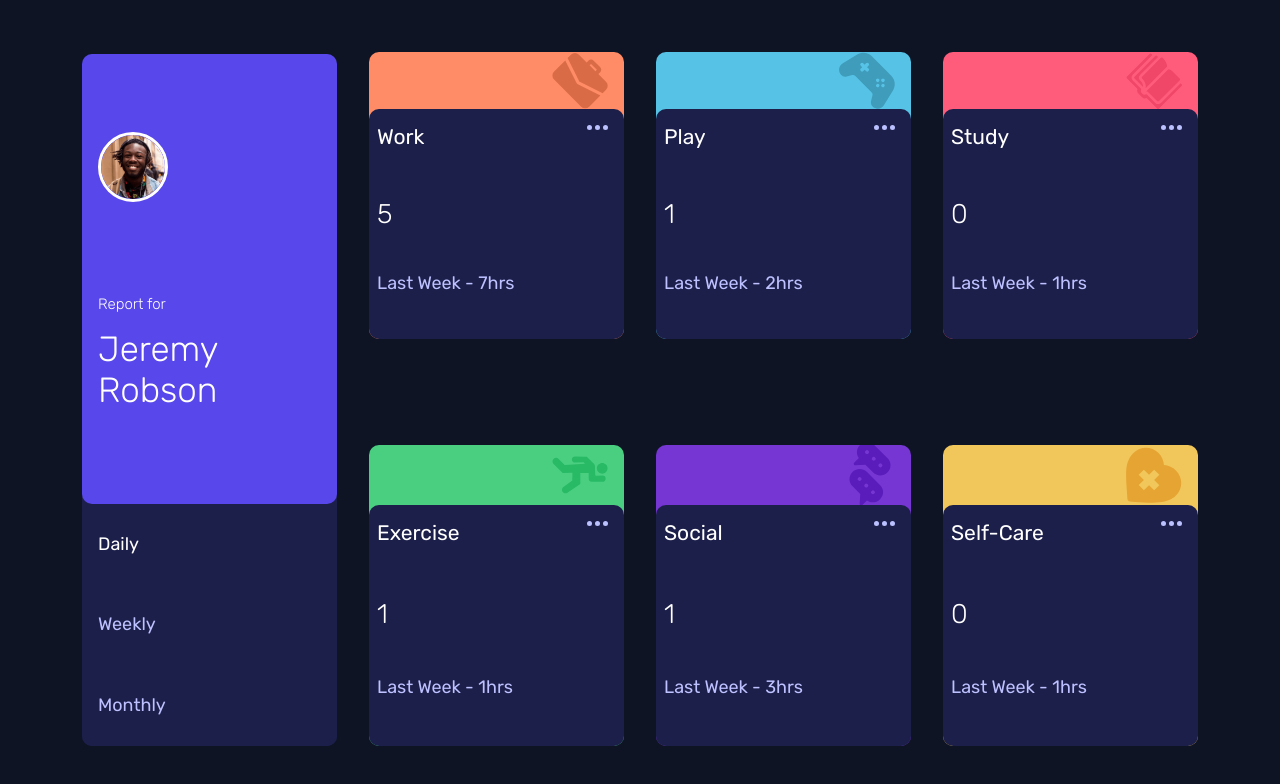
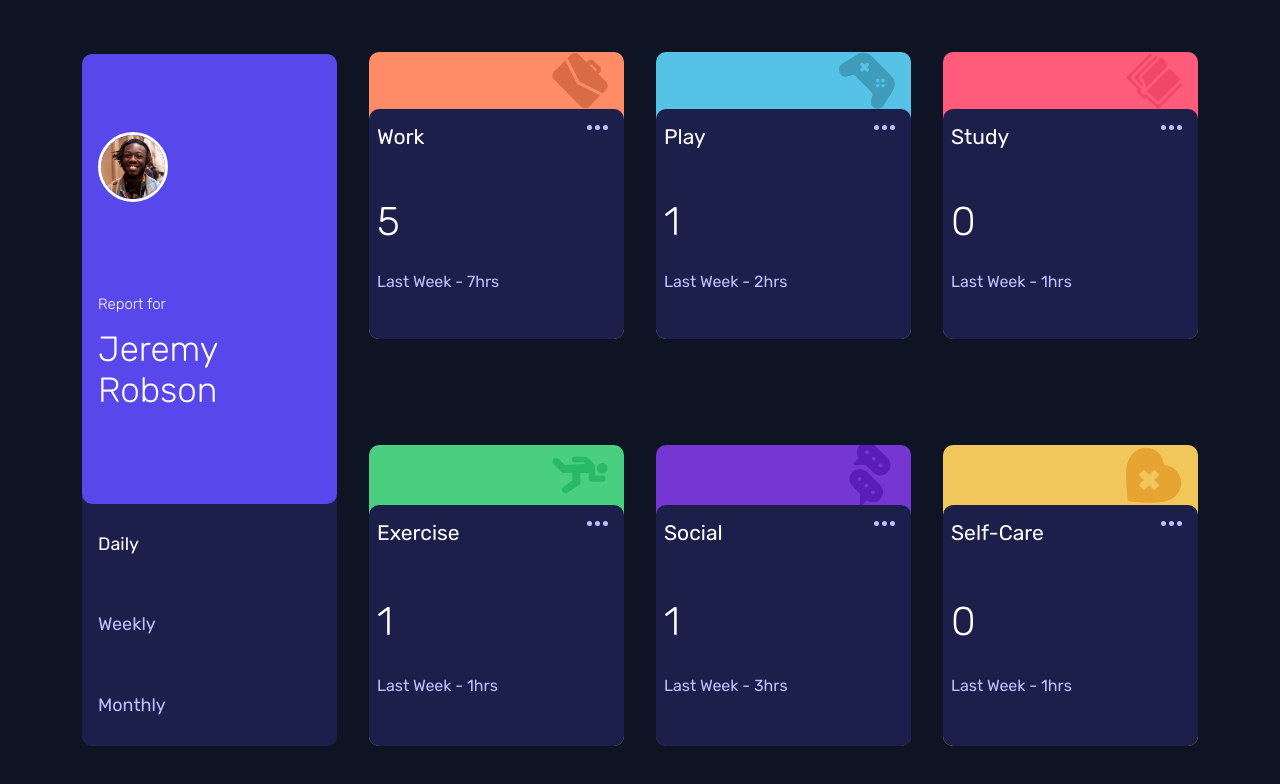
Before and after one commit to carlosGabrielCarreno/time-tracking-dashboard-main, a React (Vite) app: page / in a window 1280 px wide. Shown: the top 784 px of the page. Built offline with nearby package versions, Linux system fonts and the light colour scheme.

Commit message:
add some styleds

```diff
--- a/src/Components/BoxTracking/_boxTracking.scss
+++ b/src/Components/BoxTracking/_boxTracking.scss
@@ -12,6 +12,9 @@
   @media screen and (min-width: 800px) {
     max-width: 250px;
     max-height: 249px;
+    width: 260px;
+    //height: 250px;
+    //padding: 1rem;
   }
   @media screen and (min-width: 1180px) {
     width: 255px;
@@ -23,6 +26,7 @@
 
 .container-data-state {
   display: grid;
+
   grid-gap: 1rem;
   grid-template-columns: repeat(5, 1fr);
   grid-template-rows: repeat(2, 1fr);
@@ -30,6 +34,12 @@
   height: 80%;
   padding: 1rem 0 0.5rem 0.5rem;
   border-radius: 10px;
+  //max-width: 250px;
+  //position: absolute;
+  &:hover {
+    background-color: var(--Desaturated-blue);
+    cursor: pointer;
+  }
   @media screen and (min-width: 800px) {
     grid-template-rows: repeat(3, 1fr);
   }
@@ -61,12 +71,18 @@
 }
 
 .container-data-state h2 {
-  grid-column: 1;
+  grid-column: 1 / 2;
   grid-row: 2;
   font-weight: 300;
+  font-size: 20px;
+  // border: solid red;
   @media screen and (min-width: 800px) {
     grid-column: 1 / 3;
+    //font-size: 22px;
     grid-row: 2;
+  }
+  @media screen and (min-width: 1180px) {
+    font-size: 40px;
   }
 }
 
@@ -80,8 +96,12 @@
   grid-row: 2;
   text-transform: capitalize;
   color: var(--Pale-Blue);
+  font-size: 16px;
+  // border: solid red;
+
   @media screen and (min-width: 800px) {
-    grid-column: 1 / 5;
+    grid-column: 1 / 6;
+    //font-size: 18px;
     grid-row: 3;
   }
 }
```
